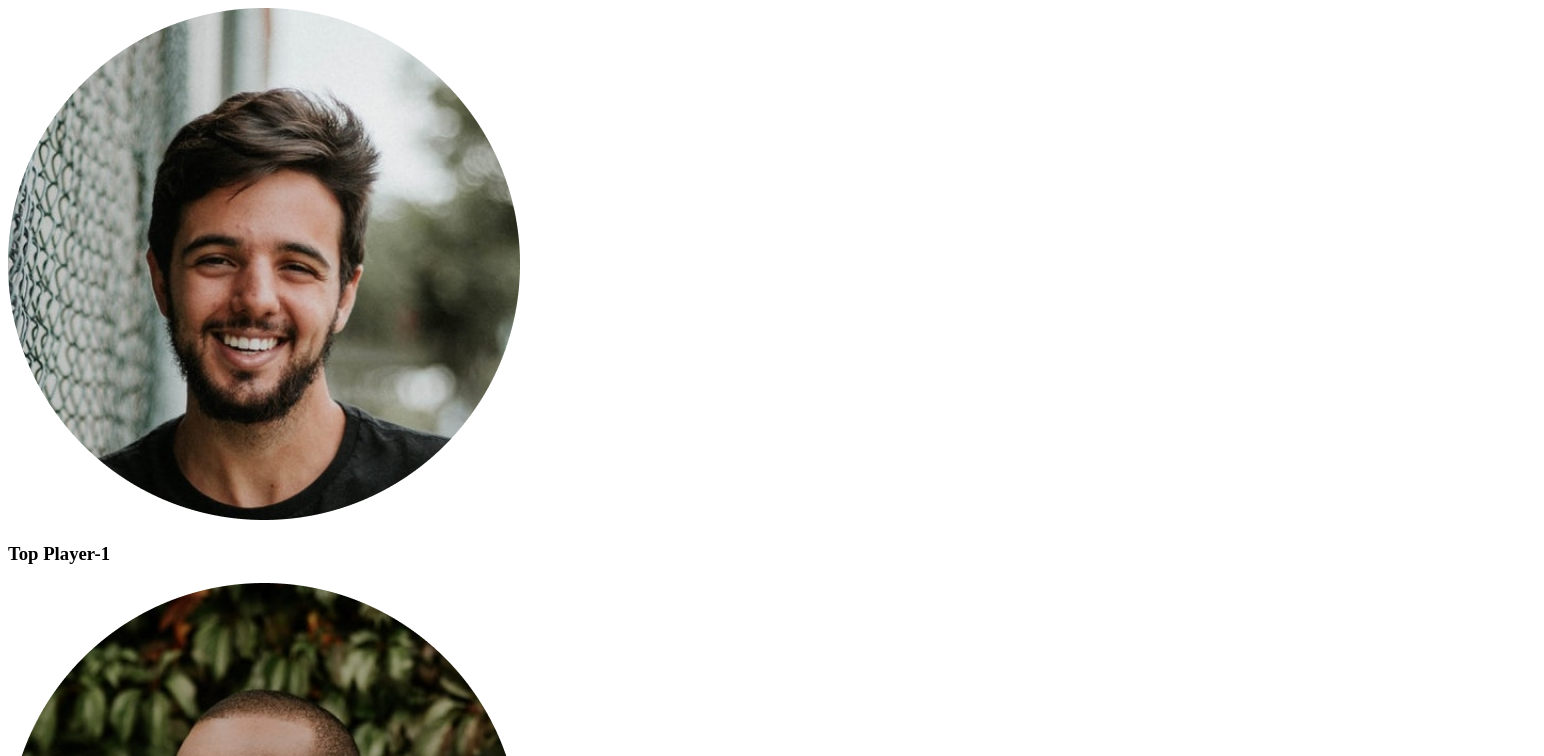
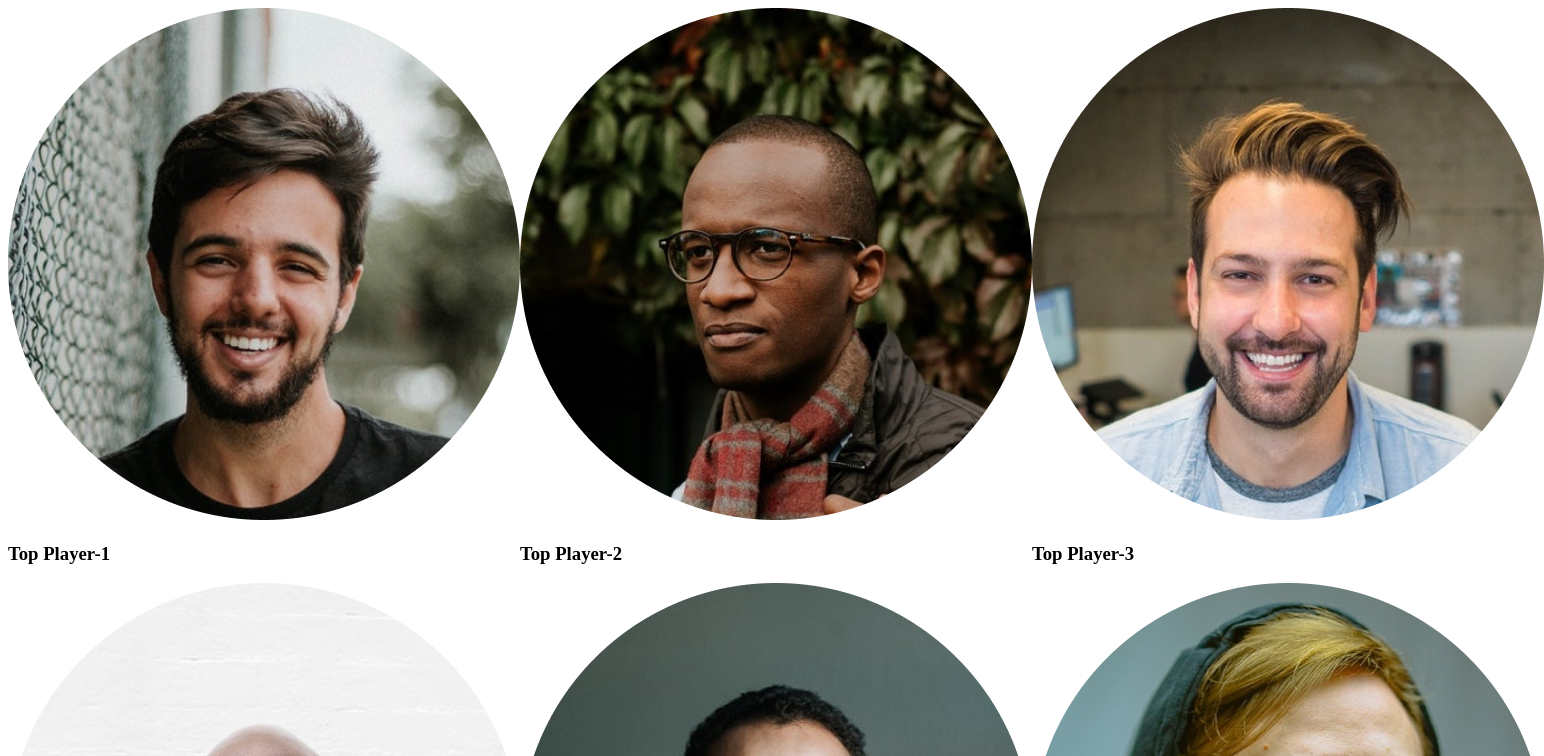
Before and after one commit to SabujMahonto/Leader-board-css3, a plain HTML site: page index.html in a window 1280 px wide. Shown: the top 756 px of the page, 1544 px wide, since content can reach past the window. Drawn offline with Linux system fonts and the light colour scheme.

Commit message:
style.css added and style players class

```diff
--- a/index.html
+++ b/index.html
@@ -5,6 +5,7 @@
     <meta http-equiv="X-UA-Compatible" content="IE=edge">
     <meta name="viewport" content="width=device-width, initial-scale=1.0">
     <title>leader board</title>
+    <link rel="stylesheet" href="style.css">
 </head>
 <body>
     <!-- Header start  -->
@@ -15,7 +16,7 @@
         <!-- Top player & top blogs  -->
         <section>
            <div class="top-players">
-               <div class="playes">
+               <div class="players">
                     <div class="player">
                         <img src="images/players/player-1.png" alt="">
                         <h3>Top Player-1</h3>
--- /dev/null
+++ b/style.css
@@ -0,0 +1,7 @@
+/*--------------------
+   Top players start
+   --------------------*/
+.players {
+  display: grid;
+  grid-template-columns: repeat(3, 1fr);
+}
```
